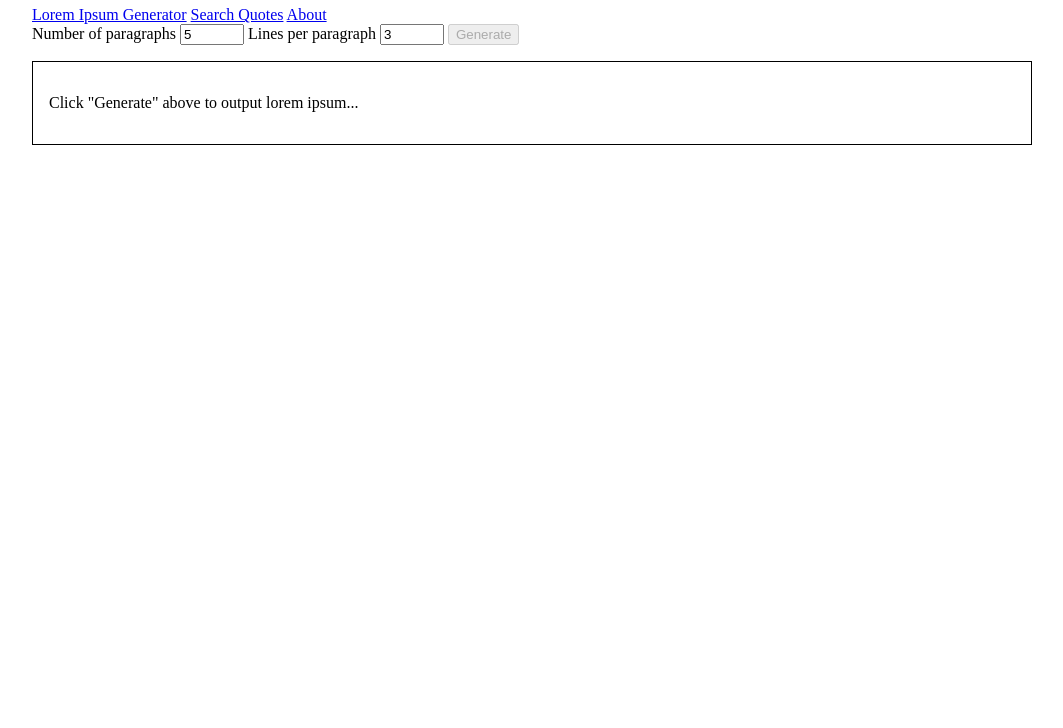
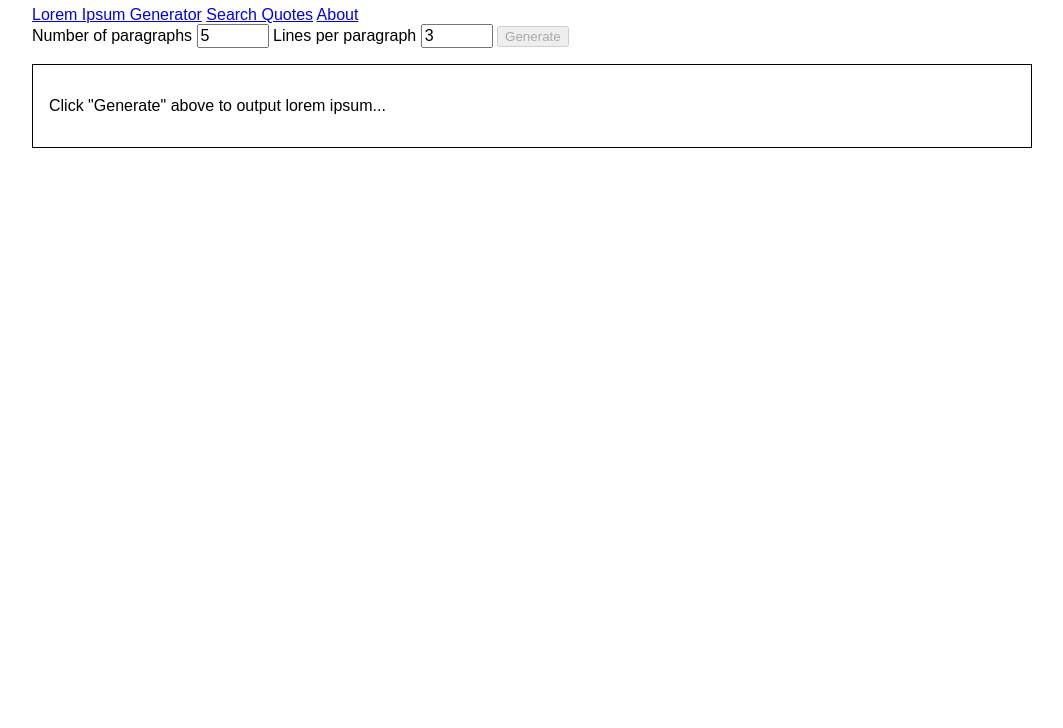
Before and after one commit to RyanBerliner/the-office-lorem-ipsum, a website: page index.html in a window 1280 px wide. Shown: the part 72-800 px from the top of the page, without its empty margins (108-1171 px from the left). Drawn offline with Linux system fonts and the light colour scheme; files whose address does not match are found by name.

Commit message:
begin working on styling

```diff
--- a/index.html
+++ b/index.html
@@ -5,8 +5,9 @@
 		<meta name="viewport" content="width=device-width, initial-scale=1.0">
 		<link rel="prefetch" href="dist/search.js" />
 		<link rel="prefetch" href="dist/search-worker.js" />
+		<link rel="stylesheet" href="styles.css" />
 	</head>
-	<body style="margin: 0 auto; padding: 20px; max-width: 1000px;">
+	<body>
     <header>
       <h1>Dunder Mipsum</h1>
       <nav>
@@ -24,7 +25,7 @@
 			</label>
 			<button disabled>Generate</button>
 		</form>
-		<div id="output" style="border: 1px solid; padding: 1rem;">
+		<div id="output">
 			<p>Click "Generate" above to output lorem ipsum...</p>
 		</div>
     </ul>
--- a/search.js
+++ b/search.js
@@ -32,6 +32,14 @@ function showResults(ids) {
   search.removeAttribute('disabled');
 
   results.innerHTML = '';
+  if (ids?.length === 0) {
+    const li = document.createElement('li');
+    li.classList.add('no-results');
+    li.innerHTML = 'No quotes found';
+    results.appendChild(li);
+    return;
+  }
+
   const reg = new RegExp('\\b' + search.value.split(' ').map(x => cleanLine(x).split('').join('[^a-zA-Z0-9 ]?')).filter(x => !!x).join('|\\b'), 'gi');
   for (let i = 0; i < 100; i++) {
     const inter = ids[i];
--- /dev/null
+++ b/styles.css
@@ -0,0 +1,23 @@
+:root {
+  font-size: 16px;
+}
+
+html {
+  font-size: 1rem;
+  font-family: sans-serif;
+}
+
+input {
+  font-size: 1rem;
+}
+
+body {
+  margin: 0 auto;
+  padding: 20px;
+  max-width: 1000px;
+}
+
+#output {
+  border: 1px solid;
+  padding: 1rem;
+}
```
Also changed, not shown: about.html (+2 -1 lines), search.html (+2 -1 lines).
